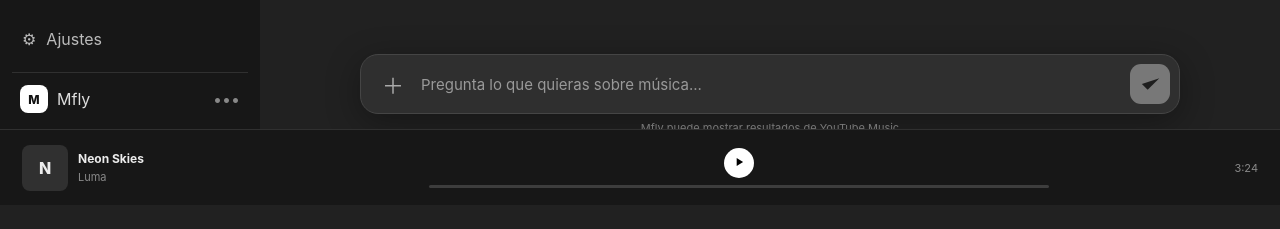
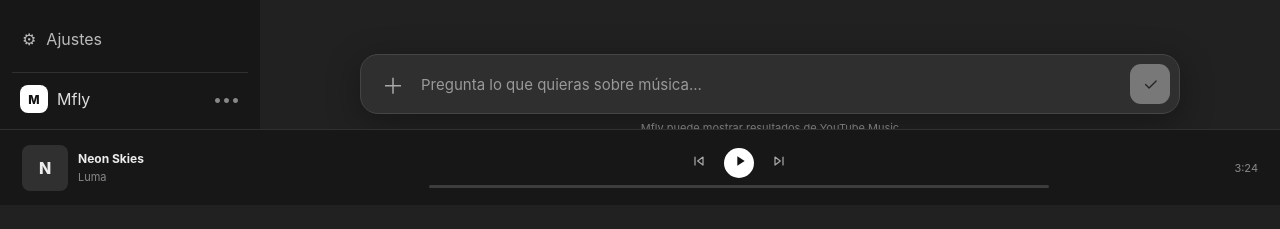
Before and after one commit to Daynighter/Musify, a Next.js app in the folder apps/web/: page / in a window 1280 px wide. Shown: the part 595-824 px from the top of the page. Built offline with nearby package versions, Linux system fonts and the light colour scheme.

Commit message:
style: improve album artwork and icon-first player

```diff
--- a/apps/web/app/globals.css
+++ b/apps/web/app/globals.css
@@ -18,3 +18,13 @@ body{min-height:100vh}button,input{font:inherit}button{border:0;background:none;
 @media(max-width:1000px){.sidebar{width:220px}.main{margin-left:220px}.composer{left:calc(220px + (100vw - 220px)/2);width:min(780px,calc(100% - 270px))}.resultGrid{grid-template-columns:repeat(3,minmax(0,1fr))}}
 @media(max-width:700px){.sidebar{display:none}.main{margin-left:0}.topbar{padding:0 14px}.mobileMenu{display:block;width:34px;margin-right:5px;color:#aaa}.chat{width:calc(100% - 28px);padding-top:40px}.promptGrid{grid-template-columns:1fr}.resultGrid{grid-template-columns:repeat(2,minmax(0,1fr));gap:11px}.composer{left:50%;bottom:78px;width:calc(100% - 20px)}.playerBar{height:62px;padding:7px 12px}.now{width:auto}.now div:last-child{display:none}.playerBar>span{display:none}.player{max-width:none}.composerHint{display:none}}
 @media(min-width:1300px){.resultGrid{grid-template-columns:repeat(5,minmax(0,1fr))}}
+svg{width:18px;height:18px;fill:none;stroke:currentColor;stroke-width:1.8;stroke-linecap:round;stroke-linejoin:round}
+.artwork{box-shadow:0 6px 24px #0004}
+.artwork img{image-rendering:auto}
+.artwork button{display:grid;place-items:center}
+.artwork button svg{width:17px;height:17px;fill:currentColor;stroke:none}
+.send svg,.attach svg,.mainPlay svg,.controls button svg,.close svg{width:17px;height:17px}
+.mainPlay svg{fill:currentColor;stroke:none}
+.controls button svg{width:16px;height:16px}
+.close svg{width:20px;height:20px}
+.playerBar{backdrop-filter:blur(18px)}
```
